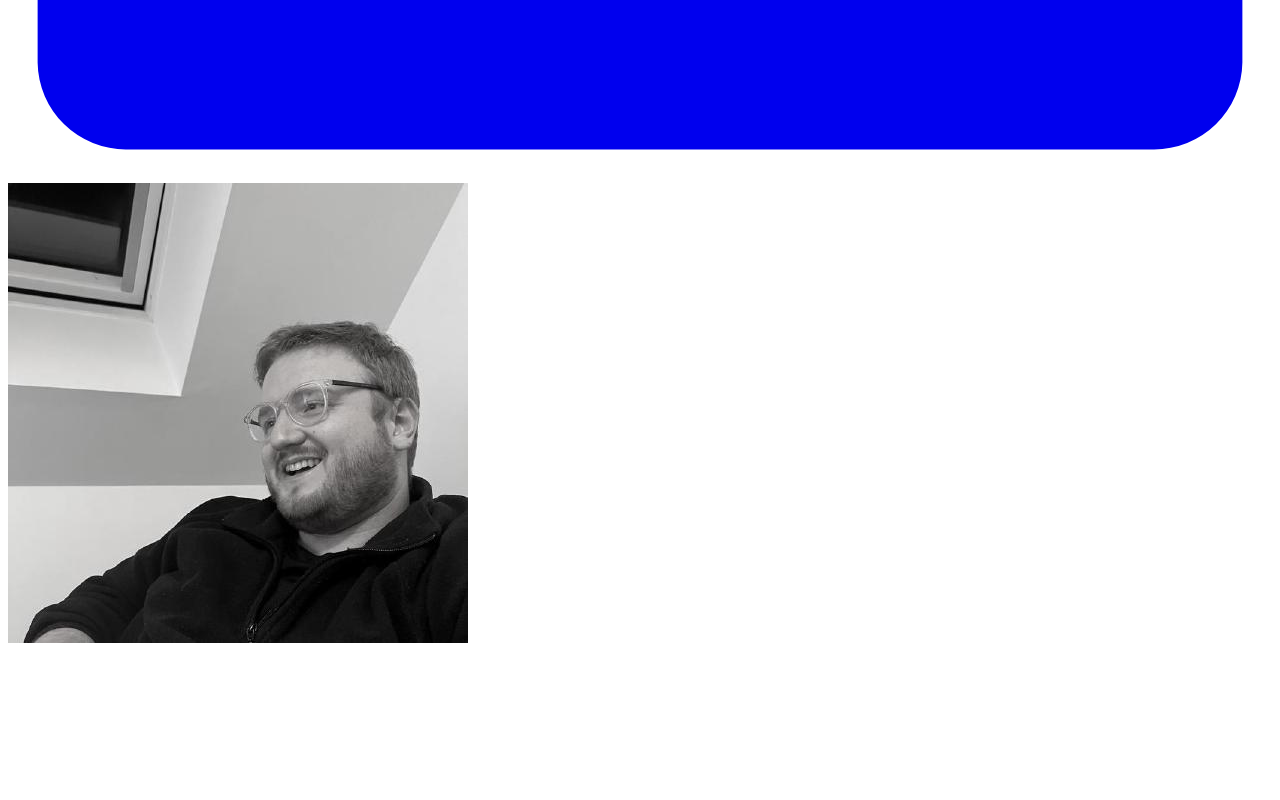
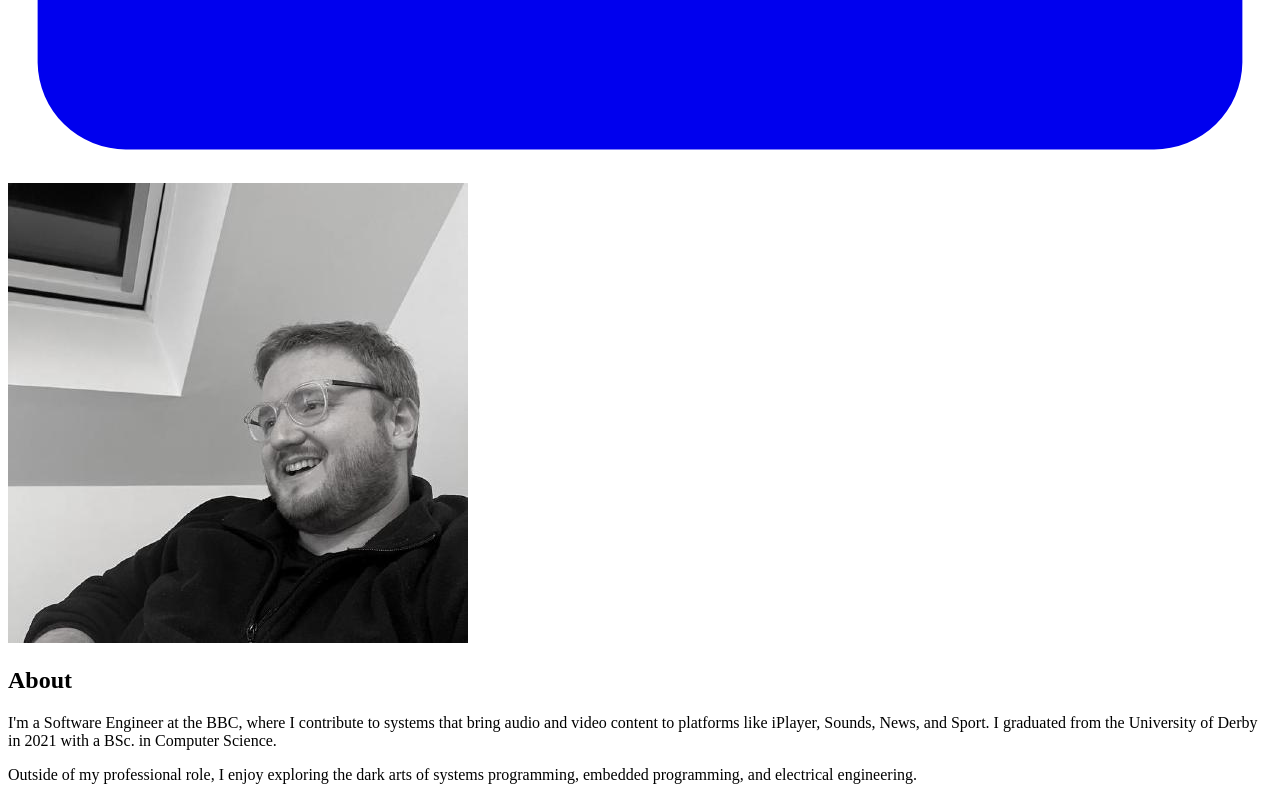
Before and after one commit to williamjhughes/williamjhughes.com, a SvelteKit app: page / in a window 1280 px wide. Shown: the part 2500-3300 px from the top of the page. Before the commit the page ends 3155 px from the top, so only its background shows below. Built offline with nearby package versions, Linux system fonts and the light colour scheme.

Commit message:
add about.

```diff
--- /dev/null
+++ b/src/lib/components/About.svelte
@@ -0,0 +1,14 @@
+<section class="mx-auto max-w-2xl space-y-2.5">
+	<h2 class="text-xl font-bold md:text-2xl">About</h2>
+	<div class="space-y-2.5 text-justify text-xs leading-normal text-zinc-500 md:text-sm">
+		<p>
+			I'm a Software Engineer at the BBC, where I contribute to systems that bring audio and video content to platforms
+			like iPlayer, Sounds, News, and Sport. I graduated from the University of Derby in 2021 with a BSc. in Computer
+			Science.
+		</p>
+		<p>
+			Outside of my professional role, I enjoy exploring the dark arts of systems programming, embedded programming, and
+			electrical engineering.
+		</p>
+	</div>
+</section>
--- a/src/routes/+page.svelte
+++ b/src/routes/+page.svelte
@@ -1,7 +1,9 @@
 <script>
+	import About from '$lib/components/About.svelte';
 	import Header from '$lib/components/Header.svelte';
 </script>
 
-<main class="container p-6 md:p-16">
+<main class="container space-y-8 p-6 md:p-16">
 	<Header />
+	<About />
 </main>
```
